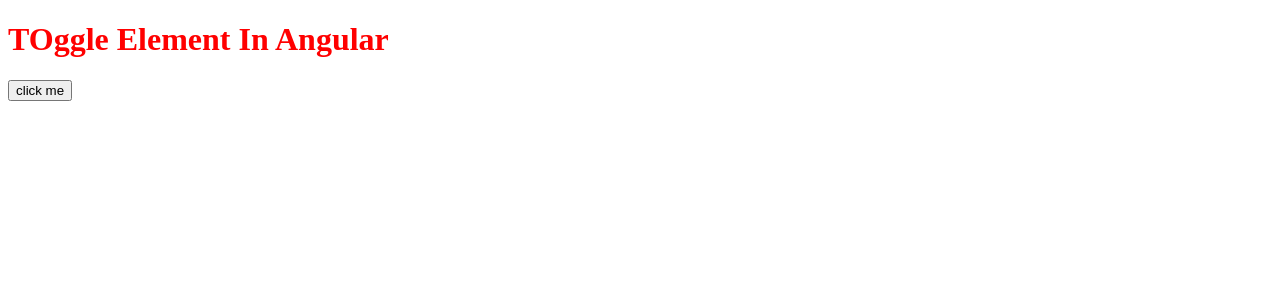
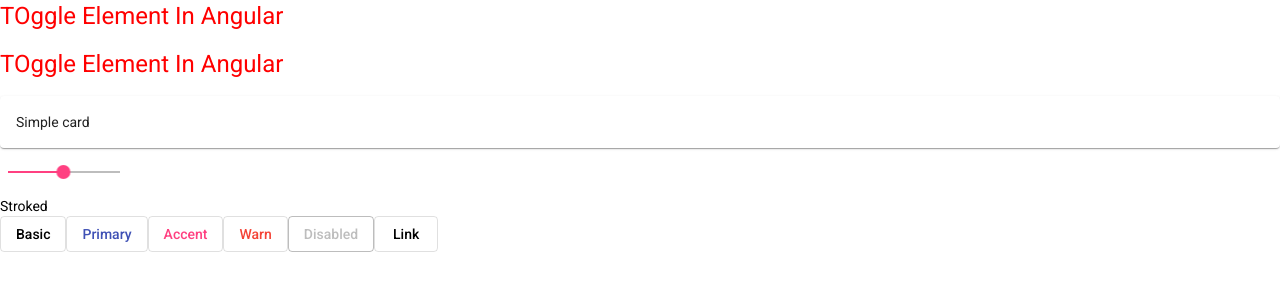
Before and after one commit to spratham/Angular-tut, an Angular app: page / in a window 1280 px wide. Shown: the top 300 px of the page. Built offline with nearby package versions, Linux system fonts and the light colour scheme.

Commit message:
Mui-basics

```diff
--- a/angular.json
+++ b/angular.json
@@ -23,6 +23,7 @@
               "src/assets"
             ],
             "styles": [
+              "./node_modules/@angular/material/prebuilt-themes/deeppurple-amber.css",
               "src/styles.css"
             ],
             "scripts": []
@@ -90,6 +91,7 @@
               "src/assets"
             ],
             "styles": [
+              "./node_modules/@angular/material/prebuilt-themes/deeppurple-amber.css",
               "src/styles.css"
             ],
             "scripts": []
--- a/package.json
+++ b/package.json
@@ -11,10 +11,12 @@
   "private": true,
   "dependencies": {
     "@angular/animations": "^14.2.0",
+    "@angular/cdk": "^14.2.6",
     "@angular/common": "^14.2.0",
     "@angular/compiler": "^14.2.0",
     "@angular/core": "^14.2.0",
     "@angular/forms": "^14.2.0",
+    "@angular/material": "^14.2.6",
     "@angular/platform-browser": "^14.2.0",
     "@angular/platform-browser-dynamic": "^14.2.0",
     "@angular/router": "^14.2.0",
--- a/src/app/app.component.html
+++ b/src/app/app.component.html
@@ -1,5 +1,15 @@
 <h1 class="{{ title }}">{{ title }} In Angular</h1>
-
-<h2 *ngIf="display">Toggle element</h2>
-
-<button (click)="toggleElement()">click me</button>
+<h1 class="{{ title }}">{{ title }} In Angular</h1>
+<mat-card>Simple card</mat-card>
+<mat-slider min="1" max="100" step="1" value="50"></mat-slider>
+<section>
+  <div class="example-label">Stroked</div>
+  <div class="example-button-row">
+    <button mat-stroked-button>Basic</button>
+    <button mat-stroked-button color="primary">Primary</button>
+    <button mat-stroked-button color="accent">Accent</button>
+    <button mat-stroked-button color="warn">Warn</button>
+    <button mat-stroked-button disabled>Disabled</button>
+    <a mat-stroked-button href="https://www.google.com/" target="_blank">Link</a>
+  </div>
+</section>
--- a/src/app/app.component.ts
+++ b/src/app/app.component.ts
@@ -8,12 +8,7 @@
 })
 export class AppComponent {
   title = 'TOggle Element';
-  display= false;
-toggleElement()
-{
-this.display=!this.display;
 
-}
 
 
 }
--- a/src/index.html
+++ b/src/index.html
@@ -6,8 +6,11 @@
     <base href="/" />
     <meta name="viewport" content="width=device-width, initial-scale=1" />
     <link rel="icon" type="image/x-icon" href="favicon.ico" />
-  </head>
-  <body>
+      <link rel="preconnect" href="https://fonts.gstatic.com">
+    <link href="https://fonts.googleapis.com/css2?family=Roboto:wght@300;400;500&display=swap" rel="stylesheet">
+    <link href="https://fonts.googleapis.com/icon?family=Material+Icons" rel="stylesheet">
+</head>
+  <body class="mat-typography">
     <app-root></app-root>
   </body>
 </html>
--- a/src/styles.css
+++ b/src/styles.css
@@ -1,4 +1,5 @@
 /* You can add global styles to this file, and also import other style files */
+@import "~@angular/material/prebuilt-themes/indigo-pink.css";
 h1{
     color: red;
 }
@@ -6,3 +7,7 @@
 p{
     color: darkgreen;
 }
+
+
+html, body { height: 100%; }
+body { margin: 0; font-family: Roboto, "Helvetica Neue", sans-serif; }
```
Also changed, not shown: src/app/app.module.ts (+15 -1 lines), 1 other file (tests, documents, lock files or other folders).
